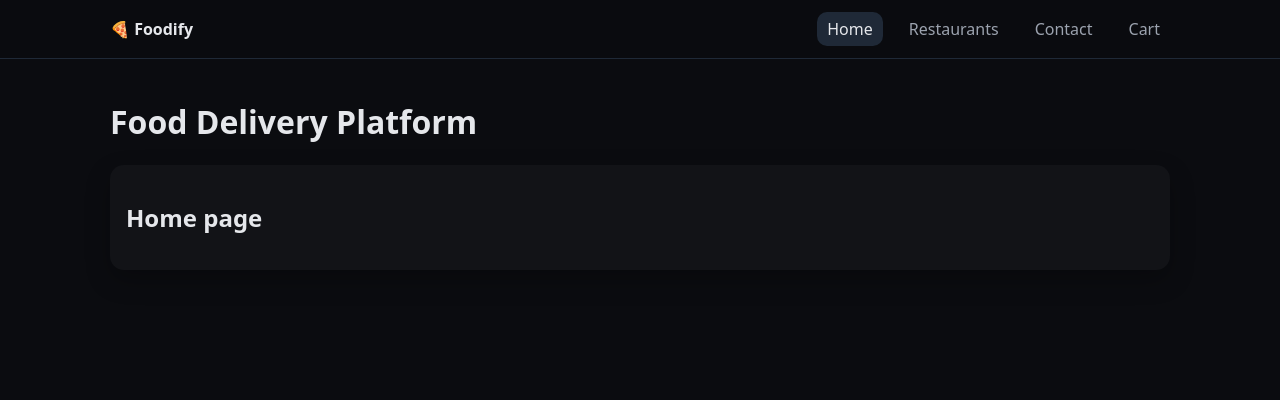
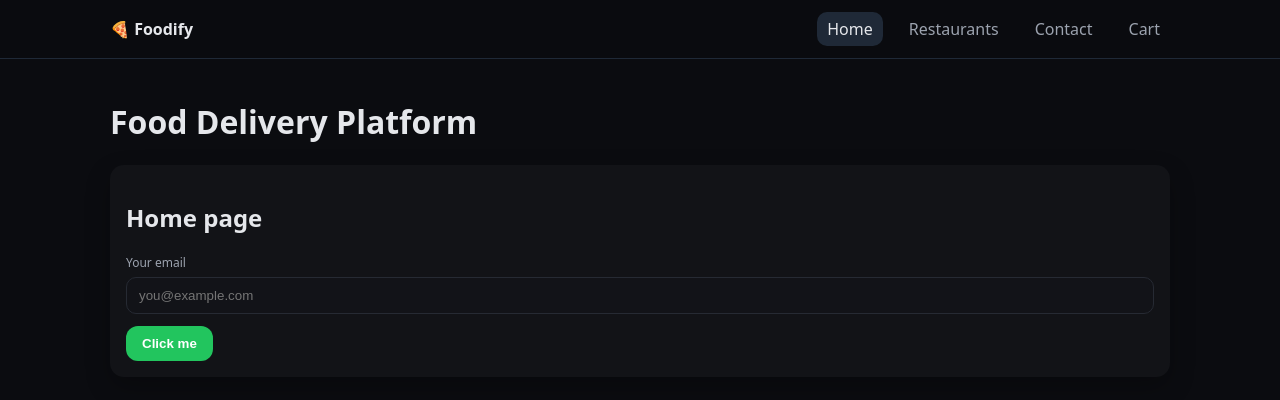
Before and after one commit to elab-development/klijentske-veb-tehnologije-2024-2023-0111-dostava-hrane, a React (Vite) app: page / in a window 1280 px wide. Shown: the top 400 px of the page. Built offline with nearby package versions, Linux system fonts and the light colour scheme.

Commit message:
feat(ui): Button i FormField reusable komponente + stilovi

```diff
--- /dev/null
+++ b/src/components/Button.tsx
@@ -0,0 +1,13 @@
+import React from "react";
+
+interface Props extends React.ButtonHTMLAttributes<HTMLButtonElement> {
+    label: string;
+}
+
+export default function Button({ label, ...rest }: Props) {
+    return (
+        <button className="btn" {...rest}>
+            {label}
+        </button>
+    );
+}
--- /dev/null
+++ b/src/components/FormField.tsx
@@ -0,0 +1,22 @@
+import React from "react";
+
+interface Props extends React.InputHTMLAttributes<HTMLInputElement> {
+    label: string;
+    hint?: string;
+}
+
+export default function FormField({ label, hint, ...rest }: Props) {
+    return (
+        <label style={{ display: "block", marginBottom: 12 }}>
+            <div style={{ fontSize: 12, color: "var(--muted)", marginBottom: 6 }}>
+                {label}
+            </div>
+            <input className="input" {...rest} />
+            {hint && (
+                <div style={{ fontSize: 12, color: "var(--muted)", marginTop: 6 }}>
+                    {hint}
+                </div>
+            )}
+        </label>
+    );
+}
--- a/src/pages/Home.tsx
+++ b/src/pages/Home.tsx
@@ -1,3 +1,12 @@
+import Button from "../components/Button";
+import FormField from "../components/FormField";
+
 export default function Home() {
-    return <h2>Home page</h2>;
+    return (
+        <div>
+            <h2>Home page</h2>
+            <FormField label="Your email" type="email" placeholder="you@example.com" />
+            <Button label="Click me" onClick={() => alert("Button radi!")} />
+        </div>
+    );
 }
--- a/src/styles.css
+++ b/src/styles.css
@@ -71,3 +71,27 @@ a {
     border-radius: 14px;
     box-shadow: 0 10px 24px rgba(0, 0, 0, .25)
 }
+
+.btn {
+    background: var(--accent);
+    border: none;
+    padding: 10px 16px;
+    border-radius: 12px;
+    cursor: pointer;
+    font-weight: 600;
+    color: white;
+}
+
+.btn:hover {
+    background: #16a34a;
+    /* tamnija zelena */
+}
+
+.input {
+    width: 100%;
+    padding: 10px 12px;
+    background: #121318;
+    border: 1px solid #262a33;
+    color: var(--text);
+    border-radius: 10px;
+}
```
